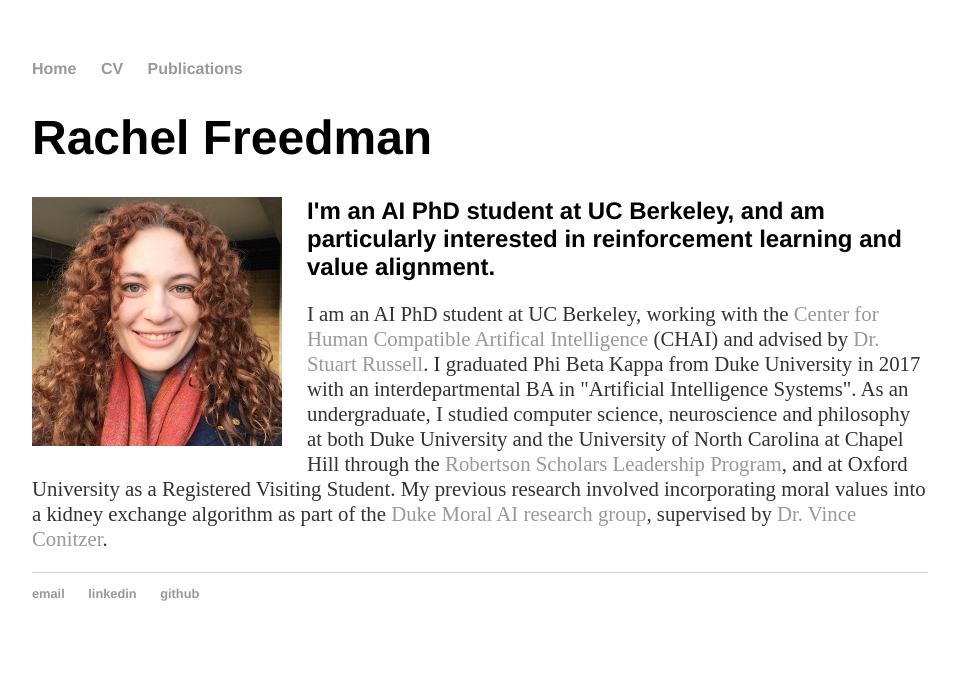
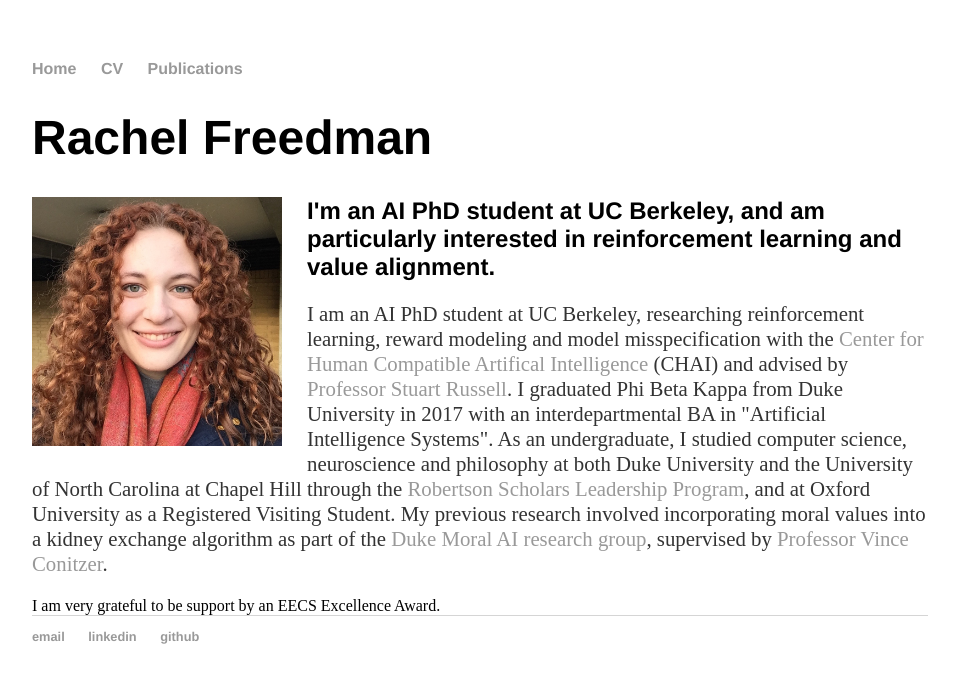
Before and after one commit to RachelFreedman/rachelfreedman.github.io, a Jekyll site: the page built from index.html, in a window 1280 px wide. Shown: the top 683 px of the page, without its empty margins (160-1119 px from the left). Built offline with Jekyll 4.4.1, drawn with Linux system fonts in a browser that asks for light colours.

Commit message:
Update index.html

```diff
--- a/index.html
+++ b/index.html
@@ -6,5 +6,5 @@
 	<h1>Rachel Freedman</h1>
 
 	<h2><img class="profile-pic" src="/assets/images/recent_headshot.jpg" alt="image of Rachel Freedman">I'm an AI PhD student at UC Berkeley, and am particularly interested in reinforcement learning and value alignment.</a></h2>
-	<p>I am an AI PhD student at UC Berkeley, working with the <a href="https://humancompatible.ai/">Center for Human Compatible Artifical Intelligence</a> (CHAI) and advised by <a href="https://people.eecs.berkeley.edu/~russell/">Dr. Stuart Russell</a>. I graduated Phi Beta Kappa from Duke University in 2017 with an interdepartmental BA in "Artificial Intelligence Systems". As an undergraduate, I studied computer science, neuroscience and philosophy at both Duke University and the University of North Carolina at Chapel Hill through the <a href="https://robertsonscholars.org/">Robertson Scholars Leadership Program</a>, and at Oxford University as a Registered Visiting Student. My previous research involved incorporating moral values into a kidney exchange algorithm as part of the <a href="http://moralai.cs.duke.edu/index.html">Duke Moral AI research group</a>, supervised by <a href="https://users.cs.duke.edu/~conitzer/#bio">Dr. Vince Conitzer</a>.</p>
+	<p>I am an AI PhD student at UC Berkeley, researching reinforcement learning, reward modeling and model misspecification with the <a href="https://humancompatible.ai/">Center for Human Compatible Artifical Intelligence</a> (CHAI) and advised by <a href="https://people.eecs.berkeley.edu/~russell/">Professor Stuart Russell</a>. I graduated Phi Beta Kappa from Duke University in 2017 with an interdepartmental BA in "Artificial Intelligence Systems". As an undergraduate, I studied computer science, neuroscience and philosophy at both Duke University and the University of North Carolina at Chapel Hill through the <a href="https://robertsonscholars.org/">Robertson Scholars Leadership Program</a>, and at Oxford University as a Registered Visiting Student. My previous research involved incorporating moral values into a kidney exchange algorithm as part of the <a href="http://moralai.cs.duke.edu/index.html">Duke Moral AI research group</a>, supervised by <a href="https://users.cs.duke.edu/~conitzer/#bio">Professor Vince Conitzer</a>.</p> I am very grateful to be support by an EECS Excellence Award.
 </div><!-- /.blurb -->
```
